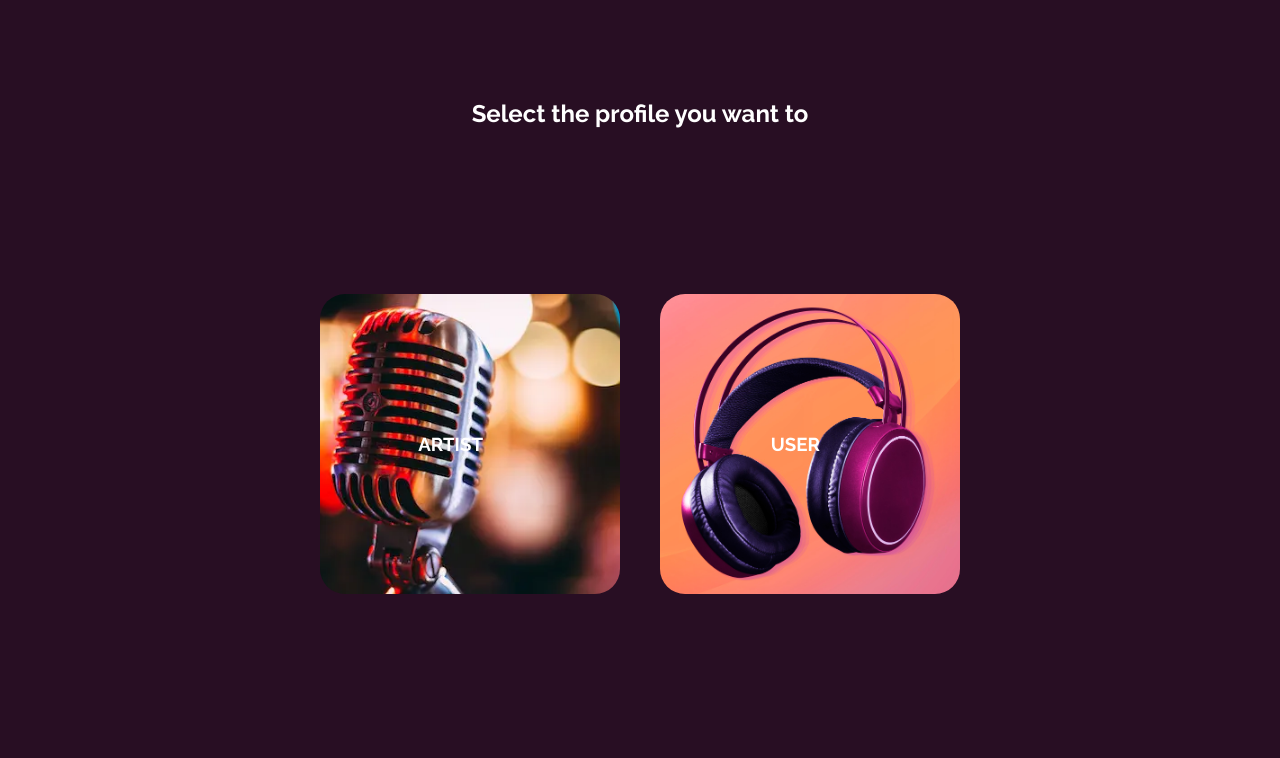
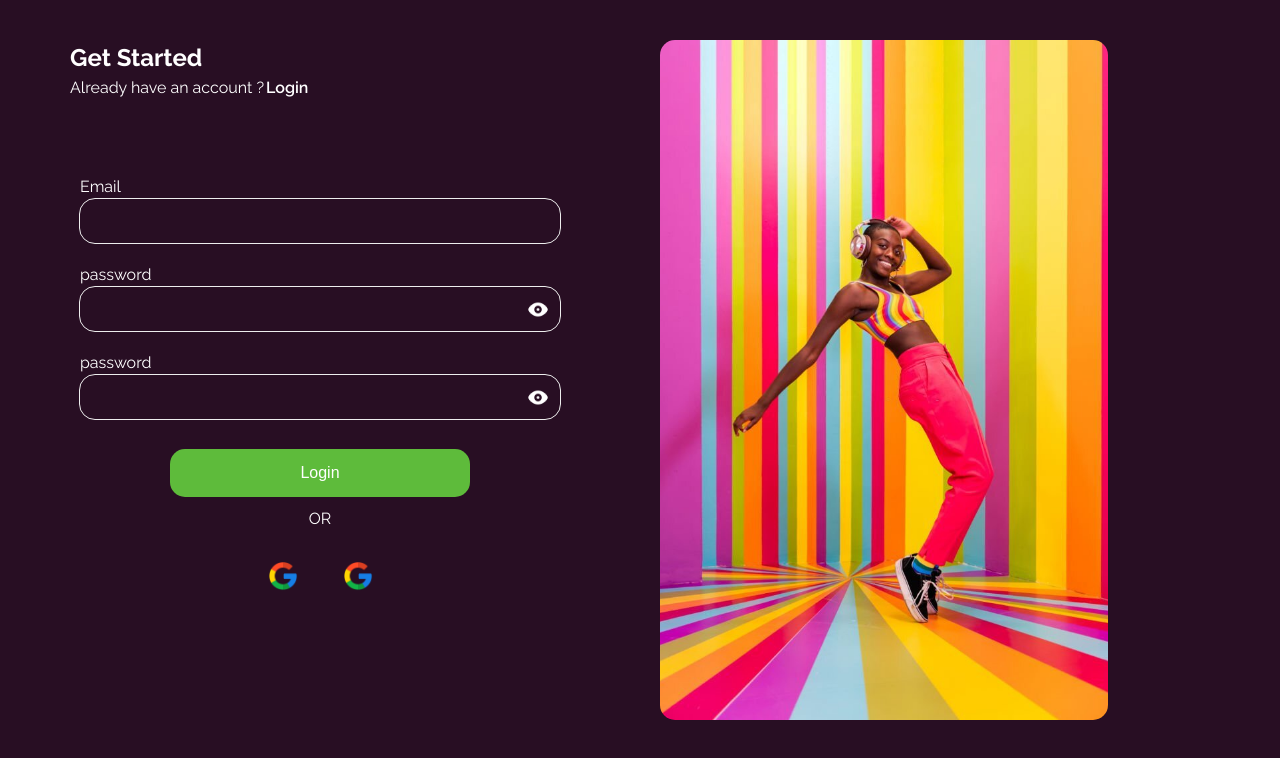
Before and after one commit to Eberechi-uche/9jaStar, a React (Create React App) app: page /sign-up in a window 1280 px wide. Shown: the top 758 px of the page. Built offline with nearby package versions, Linux system fonts and the light colour scheme.

Commit message:
fix layout issues

```diff
--- a/src/Routes/Auths/Login.jsx
+++ b/src/Routes/Auths/Login.jsx
@@ -5,8 +5,6 @@ import "./auth.styles.css";
 import { useSignInWithEmailAndPassword } from "react-firebase-hooks/auth";
 import { useNavigate } from "react-router-dom";
 import { auth } from "../../Utils/firebase/firebase.utils";
-import { Role } from "./Role";
-import { profile } from "../../context/UserProfile";
 
 export const Login = () => {
   const navigate = useNavigate();
@@ -20,7 +18,6 @@ export const Login = () => {
 
   // Variables
   const show = hide ? "password" : "text";
-  const { role } = useContext(profile);
 
   //   click Handlers
   const handleOnChange = (e) => {
@@ -50,8 +47,6 @@ export const Login = () => {
 
   return (
     <div className="login-wrapper">
-      {role.length > 2 && (
-        <>
       <div className="auth-form-container">
         <h2>Login</h2>
 
@@ -88,9 +83,6 @@ export const Login = () => {
       <div className="auth-image-container">
         <img src="images/dance.jpg" alt="decorativ" />
       </div>
-        </>
-      )}
-      {role === "" && <Role action={"Login"} />}
     </div>
   );
 };
--- a/src/Routes/Auths/SignUp.jsx
+++ b/src/Routes/Auths/SignUp.jsx
@@ -3,14 +3,11 @@ import { Form, Input } from "../../components/Form/Form.component";
 import { useCreateUserWithEmailAndPassword } from "react-firebase-hooks/auth";
 import { auth } from "../../Utils/firebase/firebase.utils";
 import { useNavigate } from "react-router-dom";
-import { profile } from "../../context/UserProfile";
-import { Role } from "./Role";
 
 import "./auth.styles.css";
-import { useEffect, useState, useContext } from "react";
+import { useEffect, useState } from "react";
 
 export const SignUp = () => {
-  const { role } = useContext(profile);
   const navigate = useNavigate();
   const [userError, setUserError] = useState("");
   const [formData, setFormData] = useState({
@@ -48,12 +45,10 @@ export const SignUp = () => {
     if (user) {
       navigate("/explore-music");
     }
-  }, [user, navigate]);
+  }, [user]);
 
   return (
     <div className="login-wrapper">
-      {role.length > 1 && (
-        <>
       <div className="auth-form-container">
         <h2>Get Started</h2>
         <p>
@@ -98,7 +93,7 @@ export const SignUp = () => {
                   color: "var(--error)",
                 }}
               >
-                    {userError || error}
+                {userError || error.message}
               </p>
             ))}
         </Form>
@@ -107,10 +102,6 @@ export const SignUp = () => {
       <div className="auth-image-container">
         <img src="images/singer.jpg" alt="artist" />
       </div>
-        </>
-      )}
-
-      {role.length < 1 && <Role />}
     </div>
   );
 };
--- a/src/Routes/Auths/auth.styles.css
+++ b/src/Routes/Auths/auth.styles.css
@@ -13,7 +13,8 @@
   padding: 0 20px;
 }
 .auth-form-container {
-  padding: 20px;
+  width: 100%;
+  padding: 20px 70px;
   color: var(--white);
 }
 .auth-form-container .link {
@@ -25,6 +26,7 @@
   overflow: hidden;
   margin: 20px;
   border-radius: 15px;
+  width: 70%;
 }
 .auth-image-container img {
   width: 100%;
--- a/src/Routes/ExploreMusic/ExploreMusic.route.jsx
+++ b/src/Routes/ExploreMusic/ExploreMusic.route.jsx
@@ -16,7 +16,7 @@ export const ExploreMusic = () => {
   return (
     <>
       <div className="explore-music-wrapper">
-        <header className="explore-header-container">
+        {/* <header className="explore-header-container">
           <SliderCarousel>
             <SliderCarouselItem>
               <img src="images/wizkid.jpg" alt="wizkid" className="img-fill" />
@@ -28,7 +28,7 @@ export const ExploreMusic = () => {
               <img src="images/cavemen.png" alt="wizkid" className="img-fill" />
             </SliderCarouselItem>
           </SliderCarousel>
-        </header>
+        </header> */}
         <main className="explore-music-items">
           <Carousel title={"Trending Release"}>
             {albums.map((element, index) => (
@@ -47,7 +47,7 @@ export const ExploreMusic = () => {
               text={"Date: july 1"}
             />
           </Carousel>
-          <Carousel title={"What Is Your Mood?"}>
+          <Carousel title={"What Is Your Genre?"}>
             {mood.map(({ image, mood }, index) => (
               <CardImage key={index} image={image} heading={mood} />
             ))}
--- a/src/Routes/Home/Home.route.jsx
+++ b/src/Routes/Home/Home.route.jsx
@@ -54,7 +54,7 @@ export const Hero = () => {
           create positive change in the world. Through our website, we aim to
           spread the joy of music and connect fans with the artists they love.
         </p>
-        <Link className="link" to={"/explore-music"}>
+        <Link to={"/login"}>
           <button className="btn bg-tertiary-purple btn-round text-col-white">
             Get started
           </button>
--- a/src/Routes/Home/Home.styles.css
+++ b/src/Routes/Home/Home.styles.css
@@ -1,7 +1,9 @@
 .hero-container {
+  display: grid;
+  place-items: center;
   width: 90vw;
-  height: fit-content;
-  padding-top: 40px;
+  height: 100%;
+  padding-bottom: 10em;
 }
 .hero-container p,
 button {
--- a/src/index.css
+++ b/src/index.css
@@ -154,6 +154,9 @@ h6 {
   display: inline-block;
   font-size: 16px;
 }
+.btn:hover {
+  cursor: pointer;
+}
 .btn-round {
   border-radius: 15px;
 }
```
Lines whose indentation alone changed are shown as unchanged.
